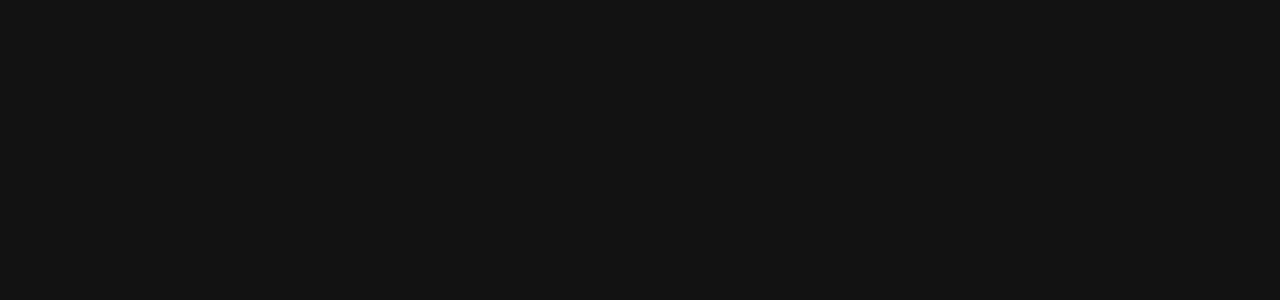
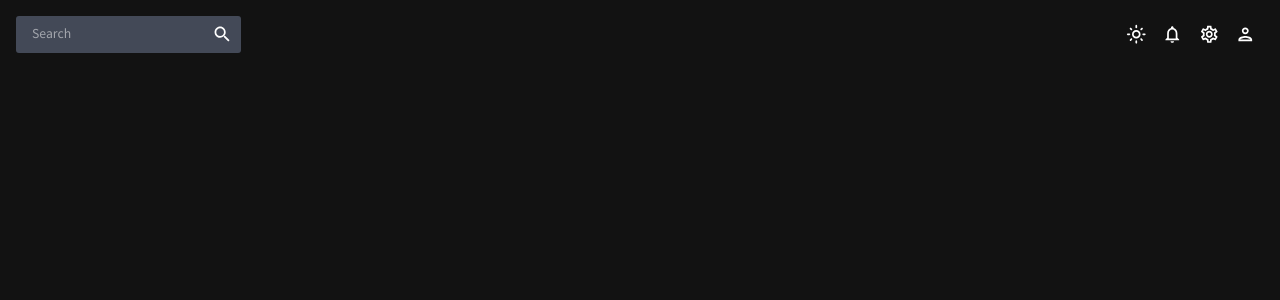
Before and after one commit to pntErk/React-admin-dashboard-app, a React (Create React App) app in the folder react-admin/: page / in a window 1280 px wide. Shown: the top 300 px of the page. Built offline with nearby package versions, Linux system fonts and the light colour scheme.

Commit message:
create appbar aka topbar
1. change version of react-pro-sidebar to 0.7.1
2. Topbar icons

```diff
--- a/react-admin/package.json
+++ b/react-admin/package.json
@@ -23,7 +23,7 @@
     "formik": "^2.2.9",
     "react": "^18.2.0",
     "react-dom": "^18.2.0",
-    "react-pro-sidebar": "^1.0.0-alpha.7",
+    "react-pro-sidebar": "^0.7.1",
     "react-router-dom": "^6.4.2",
     "react-scripts": "5.0.1",
     "web-vitals": "^2.1.4",
--- a/react-admin/src/App.js
+++ b/react-admin/src/App.js
@@ -1,5 +1,6 @@
 import { ColorModeContext, useMode } from "./theme";
 import { CssBaseline, ThemeProvider } from "@mui/material";
+import Topbar from "./scenes/dashboard/global/Topbar";
 
 function App() {
   const [theme, colorMode] = useMode();
@@ -9,7 +10,9 @@
       <ThemeProvider theme={theme}>
         <CssBaseline />
         <div className="app">
-          <main className="content"></main>
+          <main className="content">
+            <Topbar />
+          </main>
         </div>
       </ThemeProvider>
     </ColorModeContext.Provider>
--- a/react-admin/src/scenes/dashboard/global/Topbar.jsx
+++ b/react-admin/src/scenes/dashboard/global/Topbar.jsx
@@ -1,5 +1,54 @@
+import { Box, IconButton, useTheme } from "@mui/material";
+import { useContext } from "react";
+import { ColorModeContext, tokens } from "../../../theme";
+import { InputBase } from "@mui/material";
+import LightModeOutlinedIcon from "@mui/icons-material/LightModeOutlined";
+import DarkModeOutlinedIcon from "@mui/icons-material/DarkModeOutlined";
+import NotificationsOutlinedIcon from "@mui/icons-material/NotificationsOutlined";
+import SettingsOutlinedIcon from "@mui/icons-material/SettingsOutlined";
+import PersonOutlinedIcon from "@mui/icons-material/PersonOutlined";
+import SearchIcon from "@mui/icons-material/Search";
+
 const Topbar = () => {
-    return <div>Topbar</div>
-}
+  const theme = useTheme();
+  const colors = tokens(theme.palette.mode);
+  const colorMode = useContext(ColorModeContext);
+
+  return (
+    <Box display="flex" justifyContent="space-between" p={2}>
+      {/* SEARCH BAR */}
+      <Box
+        display="flex"
+        backgroundColor={colors.primary[400]}
+        borderRadius="3px"
+      >
+        <InputBase sx={{ ml: 2, flex: 1 }} placeholder="Search" />
+        <IconButton type="button" sx={{ p: 1 }}>
+          <SearchIcon />
+        </IconButton>
+      </Box>
+
+      {/* ICONS */}
+      <Box display="flex">
+        <IconButton onClick={colorMode.toggleColorMode}>
+          {theme.palette.mode === "dark" ? (
+            <LightModeOutlinedIcon />
+          ) : (
+            <DarkModeOutlinedIcon />
+          )}
+        </IconButton>
+        <IconButton>
+          <NotificationsOutlinedIcon />
+        </IconButton>
+        <IconButton>
+          <SettingsOutlinedIcon />
+        </IconButton>
+        <IconButton>
+          <PersonOutlinedIcon />
+        </IconButton>
+      </Box>
+    </Box>
+  );
+};
 
 export default Topbar;
```
Also changed, not shown: 1 other file (tests, documents, lock files or other folders).
